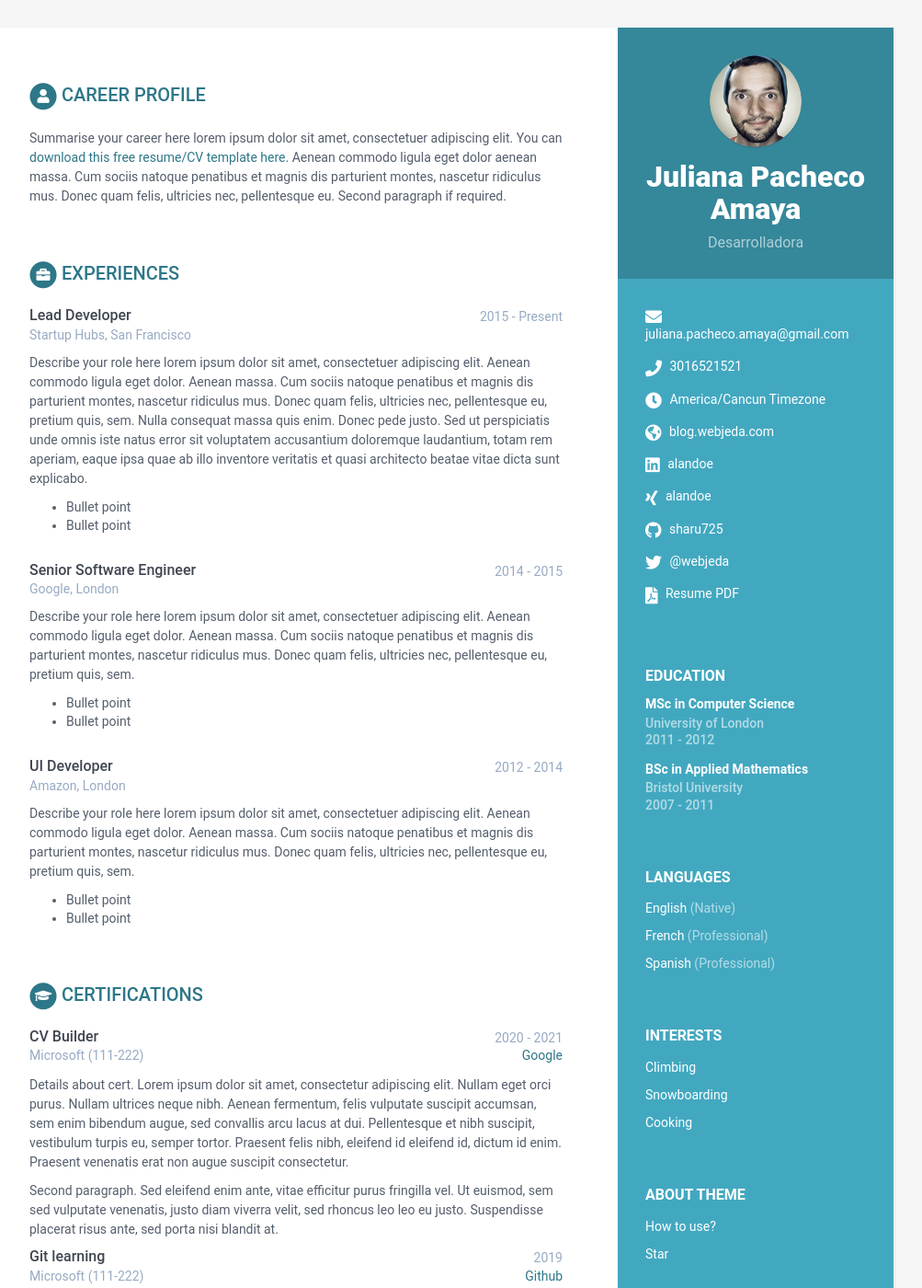
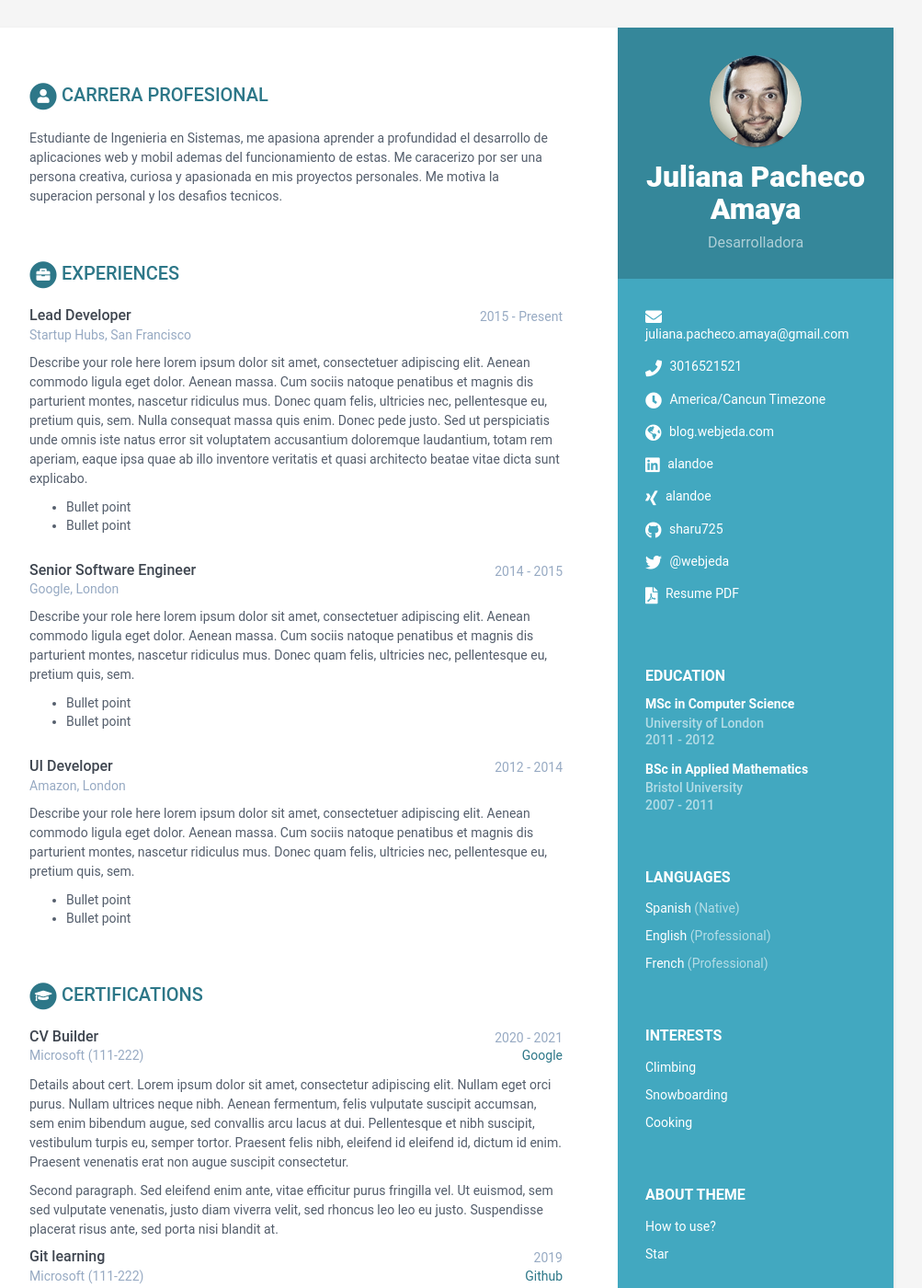
Before and after one commit to JuliiPa/Pacheco-HV2, a Jekyll site: the page built from index.html, in a window 1280 px wide and 1400 px high. Shown: the whole window at 92% size, without its empty margins (168-1171 px from the left). Built offline with Jekyll 4.4.1, drawn with Linux system fonts in a browser that asks for light colours.

Commit message:
Actualizacion de perfil profesional

```diff
--- a/_data/data.yml
+++ b/_data/data.yml
@@ -33,13 +33,13 @@ sidebar:
     languages:
       title: Languages
       info:
-        - idiom: English
+        - idiom: Spanish
           level: Native
 
-        - idiom: French
+        - idiom: English
           level: Professional
 
-        - idiom: Spanish
+        - idiom: French
           level: Professional
 
     interests:
@@ -55,14 +55,11 @@ sidebar:
           link:
 
 career-profile:
-    title: Career Profile
+    title: Carrera profesional
     summary: |
-      Summarise your career here lorem ipsum dolor sit amet, consectetuer
-      adipiscing elit. You can [download this free resume/CV template here]().
-      Aenean commodo ligula eget dolor aenean massa. Cum sociis natoque
-      penatibus et magnis dis parturient montes, nascetur ridiculus mus.
-      Donec quam felis, ultricies nec, pellentesque eu.
-      Second paragraph if required.
+      Estudiante de Ingenieria en Sistemas, me apasiona aprender a profundidad el desarrollo de aplicaciones web y mobil
+      ademas del funcionamiento de estas. Me caracerizo por ser una persona creativa, curiosa y apasionada en mis proyectos personales.
+      Me motiva la superacion personal y los desafios tecnicos.
 education:
     title: Education
     info:
```
